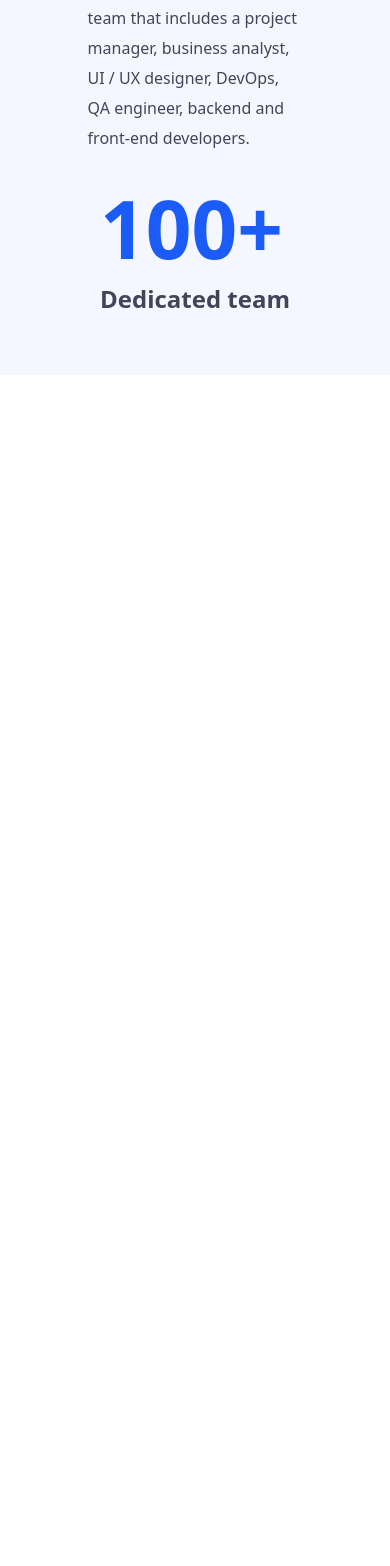
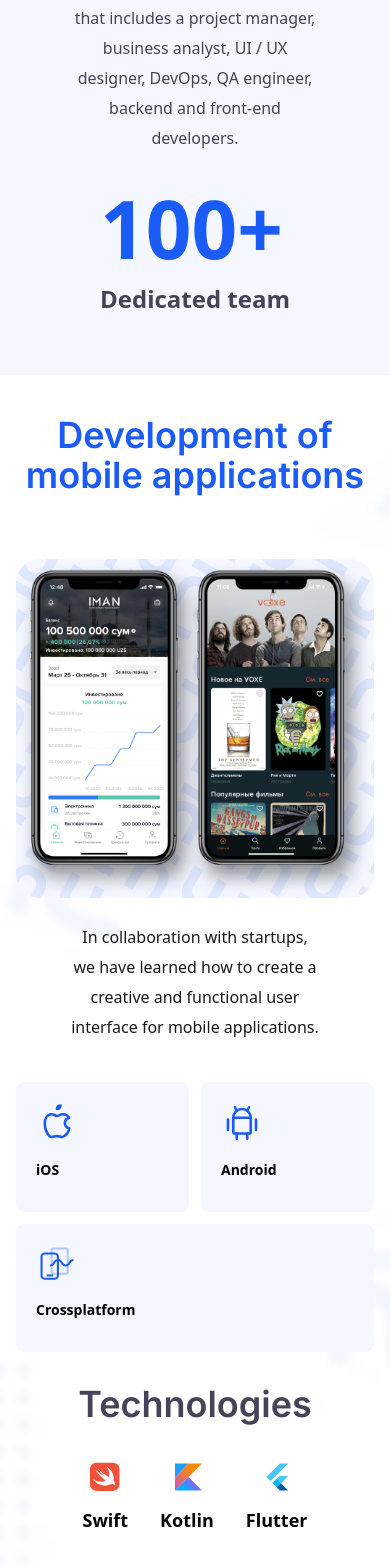
Before and after one commit to mrjakhongir/udevs, a Next.js app: page / in a window 390 px wide. Shown: the part 2205-3771 px from the top of the page. Before the commit the page ends 2580 px from the top, so only its background shows below. Built offline with nearby package versions, Linux system fonts and the light colour scheme.

Commit message:
feat: complete mobile apps section.

```diff
--- a/src/app/page.tsx
+++ b/src/app/page.tsx
@@ -1,3 +1,4 @@
+import MobileApps from '@/layouts/mobileApps/MobileApps';
 import Services from '@/layouts/services/Services';
 import Team from '@/layouts/team/Team';
 import Welcome from '@/layouts/welcome/Welcome';
@@ -8,6 +9,7 @@ export default function Home() {
 			<Welcome />
 			<Services />
 			<Team />
+			<MobileApps />
 		</main>
 	);
 }
--- a/src/components/sectionTitle/SectionTitle.tsx
+++ b/src/components/sectionTitle/SectionTitle.tsx
@@ -9,7 +9,7 @@ function SectionTitle({ content, position }: SectionTitleProps) {
 	return (
 		<h2
 			className={clsx(
-				'text-primary laptop:text-left text-4xl laptop:text-6xl font-semibold mb-16 laptop:mb-20',
+				'text-primary laptop:text-left text-4xl laptop:text-6xl font-semibold mb-16 laptop:mb-20 mx-auto laptop:max-w-[70%] laptop:mx-0',
 				{ 'text-left': position === 'left' },
 				{ 'text-center': position === 'center' }
 			)}>
--- /dev/null
+++ b/src/components/serviceCard/ServiceCard.tsx
@@ -0,0 +1,16 @@
+import Image from 'next/image';
+
+type ServiceCardProps = {
+	service: { id: number; img: string; title: string };
+};
+
+function ServiceCard({ service }: ServiceCardProps) {
+	return (
+		<div className='flex-1 basis-[150px] bg-bgPrimary rounded-lg p-5 pb-8'>
+			<Image className='max-w-[42px] laptop:min-w-14 mb-4' src={service.img} alt={service.title} width={42} height={42} />
+			<h3 className='text-sm laptop:text-lg text-black font-monrope font-semibold'>{service.title}</h3>
+		</div>
+	);
+}
+
+export default ServiceCard;
--- /dev/null
+++ b/src/components/subtitle/Subtitle.tsx
@@ -0,0 +1,9 @@
+type SubtitleProps = {
+	content: string;
+};
+
+function Subtitle({ content }: SubtitleProps) {
+	return <h3 className='text-4xl text-font font-semibold mb-8'>{content}</h3>;
+}
+
+export default Subtitle;
--- /dev/null
+++ b/src/components/technologies/Technologies.tsx
@@ -0,0 +1,22 @@
+import Subtitle from '../subtitle/Subtitle';
+import Technology from './technology/Technology';
+
+type TechnologiesProps = {
+	title: string;
+	data: { id: number; img: string; caption: string }[];
+};
+
+function Technologies({ title, data }: TechnologiesProps) {
+	return (
+		<div className='flex flex-col items-center laptop:items-start'>
+			<Subtitle content={title} />
+			<div className='flex items-center gap-8'>
+				{data.map((tech) => (
+					<Technology key={tech.id} tech={tech} />
+				))}
+			</div>
+		</div>
+	);
+}
+
+export default Technologies;
--- /dev/null
+++ b/src/components/technologies/technology/Technology.tsx
@@ -0,0 +1,28 @@
+import Image from 'next/image';
+
+type TechnologyProps = {
+	tech: {
+		id: number;
+		img: string;
+		caption: string;
+	};
+};
+
+function Technology({ tech }: TechnologyProps) {
+	return (
+		<figure className='flex flex-col items-center gap-2'>
+			<Image
+				className='laptop:min-w-[56px]'
+				src={tech.img}
+				alt={tech.caption}
+				width={42}
+				height={42}
+			/>
+			<figcaption className='text-lg laptop:text-[20px] laptop:leading-[30px] text-black font-semibold font-monrope'>
+				{tech.caption}
+			</figcaption>
+		</figure>
+	);
+}
+
+export default Technology;
--- a/src/components/text/Text.tsx
+++ b/src/components/text/Text.tsx
@@ -6,7 +6,7 @@ type TextProps = {
 function Text({ content, color, marginBottom }: TextProps) {
 	return (
 		<p
-			className={`text-${color} text-[16px] laptop:text-[20px] leading-[30px] laptop:leading-[40px] font-monrope font-medium mb-${marginBottom} max-w-[60%] laptop:max-w-full`}>
+			className={`text-${color} text-[16px] laptop:text-[24px] leading-[30px] laptop:leading-[40px] text-center laptop:text-left font-monrope font-medium mb-${marginBottom} max-w-[70%] laptop:max-w-full`}>
 			{content}
 		</p>
 	);
--- /dev/null
+++ b/src/layouts/mobileApps/MobileApps.tsx
@@ -0,0 +1,47 @@
+import Image from 'next/image';
+
+import MobileServices from './MobileServices';
+
+import SectionTitle from '@/components/sectionTitle/SectionTitle';
+import Text from '@/components/text/Text';
+import Technologies from '@/components/technologies/Technologies';
+
+const technologiesData = [
+	{ id: 1, img: '/assets/icons/swift.svg', caption: 'Swift' },
+	{ id: 2, img: '/assets/icons/kotlin.svg', caption: 'Kotlin' },
+	{ id: 3, img: '/assets/icons/flutter.svg', caption: 'Flutter' },
+];
+
+function MobileApps() {
+	return (
+		<section className="p-4 laptop:py-16 bg-[url('/assets/pictures/section-bg.png')] bg-no-repeat bg-cover bg-center">
+			<div className="className='w-full max-w-[1170px] mx-auto py-6 laptop:py-16'">
+				<SectionTitle
+					content='Development of mobile applications'
+					position='center'
+				/>
+				<div className='flex flex-col laptop:flex-row-reverse items-center laptop:items-stretch gap-6 laptop:justify-between'>
+					<div className="bg-[url('/assets/pictures/mobile-apps-bg.png')] bg-no-repeat bg-cover bg-center rounded-3xl max-w-[500px] laptop:flex-1">
+						<Image
+							src='/assets/pictures/mobile-apps.png'
+							alt='iman home page inside apple phone'
+							width={500}
+							height={500}
+						/>
+					</div>
+					<div className='flex flex-col items-center laptop:items-start laptop:flex-1 max-w-[500px]'>
+						<Text
+							content='In collaboration with startups, we have learned how to create a creative and functional user interface for mobile applications.'
+							color='dark'
+							marginBottom='10'
+						/>
+						<MobileServices />
+						<Technologies title='Technologies' data={technologiesData} />
+					</div>
+				</div>
+			</div>
+		</section>
+	);
+}
+
+export default MobileApps;
--- /dev/null
+++ b/src/layouts/mobileApps/MobileServices.tsx
@@ -0,0 +1,40 @@
+import ServiceCard from '@/components/serviceCard/ServiceCard';
+
+// const mobileAppsServices = [
+// 	{ id: 1, img: '/assets/icons/ux.svg', title: 'UX' },
+// 	{ id: 2, img: '/assets/icons/ui.svg', title: 'UI' },
+// 	{ id: 3, img: '/assets/icons/prototyping.svg', title: 'Prototyping' },
+// 	{
+// 		id: 4,
+// 		img: '/assets/icons/cell-phone-outlined.svg',
+// 		title: 'Mobile Design',
+// 	},
+// 	{
+// 		id: 5,
+// 		img: '/assets/icons/screen.svg',
+// 		title: 'Web Design',
+// 	},
+// 	{
+// 		id: 6,
+// 		img: '/assets/icons/atom.svg',
+// 		title: 'Atomic Design',
+// 	},
+// ];
+
+const mobileServices = [
+	{ id: 1, img: '/assets/icons/apple.svg', title: 'iOS' },
+	{ id: 2, img: '/assets/icons/android.svg', title: 'Android' },
+	{ id: 3, img: '/assets/icons/cross-platform.svg', title: 'Crossplatform' },
+];
+
+function MobileServices() {
+	return (
+		<div className='self-stretch flex flex-wrap gap-3 mb-8 laptop:mb-12'>
+			{mobileServices.map((service) => (
+				<ServiceCard key={service.id} service={service} />
+			))}
+		</div>
+	);
+}
+
+export default MobileServices;
```
